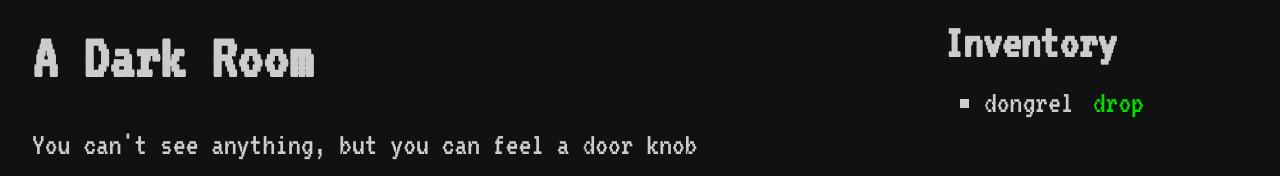
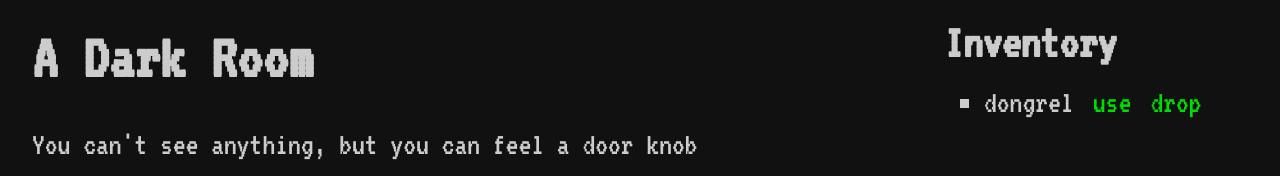
Before and after one commit to wesleyjnewcomb/text-adventure, a React (Create React App) app: page / in a window 1280 px wide. Both pictures are taken after a click on the link "dongrel". Shown: the top 176 px of the page. Built offline with nearby package versions, Linux system fonts and the light colour scheme.

Commit message:
added custom actions

```diff
--- a/src/components/Game.jsx
+++ b/src/components/Game.jsx
@@ -1,5 +1,5 @@
 import React from 'react'
-import { gameState } from '../games/dark-room'
+import { gameState, gameActions } from '../games/dark-room'
 import MessageLog from './MessageLog'
 import Exits from './Exits'
 import InventoryPane from './InventoryPane'
@@ -11,6 +11,7 @@ class Game extends React.Component {
     this.state = Object.assign({}, gameState, { messages: [] })
     this.addMessage = this.addMessage.bind(this)
 	  this.changeRoom = this.changeRoom.bind(this)
+    this.useItem = this.useItem.bind(this)
     this.getItem = this.getItem.bind(this)
     this.dropItem = this.dropItem.bind(this)
   }
@@ -23,6 +24,13 @@ class Game extends React.Component {
 	  this.addMessage(this.state[roomId].desc)
     const playerState = Object.assign({}, this.state.player, { currentRoom: roomId })
     this.setState({ player: playerState })
+  }
+
+  useItem(item) {
+    if (item.use) {
+      const newState = gameActions[item.use]
+      this.setState(newState)
+    }
   }
 
   getItem(item) {
@@ -93,7 +101,10 @@ class Game extends React.Component {
             </div>
           </div>
           <div id='right-section'>
-            <InventoryPane items={this.state.player.inventory} dropItem={this.dropItem} />
+            <InventoryPane items={this.state.player.inventory}
+              useItem={this.useItem}
+              dropItem={this.dropItem}
+            />
           </div>
         </div>
       </div>
--- a/src/components/InventoryPane.jsx
+++ b/src/components/InventoryPane.jsx
@@ -1,15 +1,23 @@
 import React from 'react'
 
 const InventoryPane = props => {
-  const { items, dropItem } = props
+  const { items, useItem, dropItem } = props
   let itemElements = items.map((item) => {
-    let handleClick = () => {
+    let useLink
+    if (item.use) {
+      let handleUseClick = () => {
+        useItem(item)
+      }
+      useLink = (<a onClick={handleUseClick}>use</a>)
+    }
+    let handleDropClick = () => {
       dropItem(item)
     }
     return (
       <li key={item.name}>
         {item.name}
-        <a onClick={handleClick}>drop</a>
+        {useLink}
+        <a onClick={handleDropClick}>drop</a>
       </li>
     )
   })
--- a/src/games/dark-room.js
+++ b/src/games/dark-room.js
@@ -8,18 +8,45 @@ export const gameState = {
     name: "A Dark Room",
     desc: "You can't see anything, but you can feel a door knob",
     exits: { "door": "room2" },
-    items: [{ name: 'dongrel' }]
+    items: [{ name: 'dongrel', use: 'impressDragonKing' }]
   },
   room2:  {
     name: "A Slightly Less Dark Room",
-    desc: "You can see the door that you came through. It's a nice door. There's also a ladder",
+    desc: `You can see the door that you came through. It's a nice door.
+      There's also a ladder with some dried blood on the floor by it.`,
     exits: { "door": "room1", "ladder": "room3" },
-    items: [{ name: 'sword of dragon-slaying' }]
+    items: []
   },
   room3:  {
     name: "Pretty Dark Room",
-    desc: "It's dark, but you can see clearly if you squint your eyes",
+    desc: `It's pretty dark, but if you squint your eyes, you can see a little
+      silhouetto of a man. And by "little silhouetto of a man", I mean the large
+      imposing figure of the Dragon King.`,
     exits: { "fall down hole": "room2" },
-    items: [{ name: 'torch' }]
+    items: [{ name: 'torch', use: 'lightUpRoom' }]
   }
 }
+
+export const gameActions = {
+  lightUpRoom: function(gameState) {
+    let newGameState = Object.assign({}, gameState)
+    if (gameState.player.currentRoom === 'room1') {
+      newGameState.room1.name = 'This Room Is Lit'
+      newGameState.room1.desc = `The room has been illuminated by a torch.
+      HOW CONVENIENT! You see a sword duct taped to the ceiling.`
+      newGameState.room1.items.push({
+        name: 'sword of dragon-slaying',
+        use: null
+      })
+    }
+    return newGameState
+  },
+
+  impressDragonKing: function(gameState) {
+    let newGameState = Object.assign({}, gameState)
+    if (gameState.player.currentRoom === 'room3') {
+      newGameState.room3.desc += 'The Dragon King is impressed with your dongrel!'
+    }
+    return newGameState
+  }
+}
```
